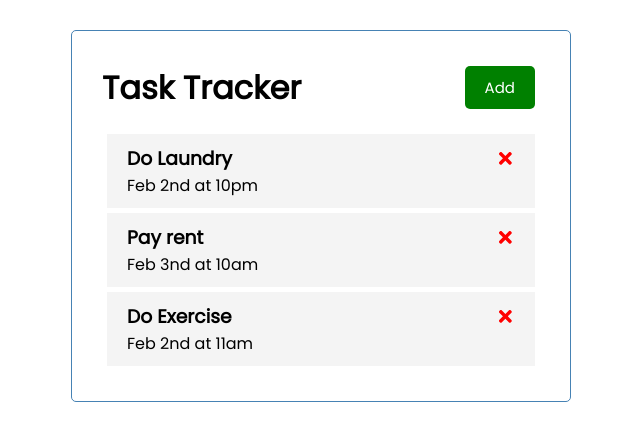
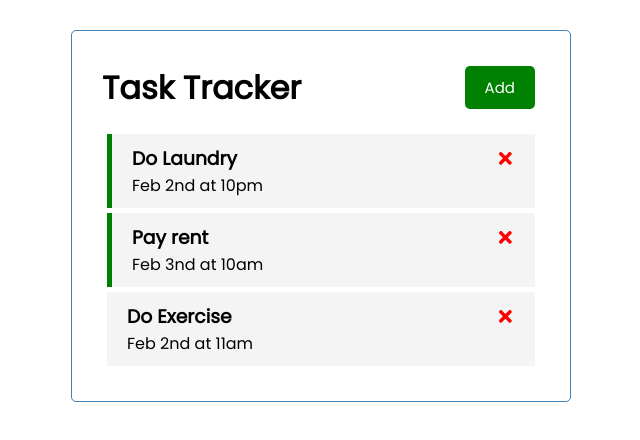
Before and after one commit to mushfiqur-anik/task-tracker, a React (Create React App) app: page / in a window 1280 px wide. Shown: the top 440 px of the page, without its empty margins (319-959 px from the left). Built offline with nearby package versions, Linux system fonts and the light colour scheme.

Commit message:
Added toggle feature

```diff
--- a/src/App.js
+++ b/src/App.js
@@ -1,8 +1,6 @@
 import {useState} from "react"
 import Header from     "./components/Header"
 import Tasks  from     "./components/Tasks"
-
-
 
 function App() {
 
@@ -33,12 +31,25 @@
     setTasks(tasks.filter((task) => task.id !== id))
   }
 
+  // toggleReminder function
+  const toggleReminder = (id) => {
+    setTasks(
+      tasks.map((task) => task.id === id?
+       {...task, reminder: !task.reminder} : task
+      )
+    )
+  }
+
   // Return ...
   return (
     <div className="container">
       <Header title="Task Tracker"/>
       {tasks.length > 0 ?
-       <Tasks tasks={tasks} onDelete={deleteTask}/>
+       <Tasks
+         tasks={tasks}
+         onDelete={deleteTask}
+         onToggle={toggleReminder}
+       />
        : "No more tasks left"}
     </div>
   );
--- a/src/components/Task.js
+++ b/src/components/Task.js
@@ -1,8 +1,9 @@
 import { FaTimes } from "react-icons/fa"
 
-const Task = ({task, onDelete}) => {
+const Task = ({task, onDelete, onToggle}) => {
     return (
-        <div className="task">
+        <div
+            className={`task  ${task.reminder? "reminder" : ""} `} onDoubleClick={() => onToggle(task.id)}>
             <h3> {task.text} {" "}
               <FaTimes
                 style={{ color: 'red', cursor: "pointer"}}
--- a/src/components/Tasks.js
+++ b/src/components/Tasks.js
@@ -1,10 +1,15 @@
 import Task from "./Task"
 
-const Tasks = ({tasks, onDelete}) => {
+const Tasks = ({tasks, onDelete, onToggle}) => {
     return (
         <>
          { tasks.map((task) => (
-             <Task key={task.id} task={task} onDelete={onDelete} />
+             <Task
+                 key={task.id}
+                 task={task}
+                 onDelete={onDelete}
+                 onToggle={onToggle}
+             />
          ))
          }
         </>
```
Also changed, not shown: 1 other file (tests, documents, lock files or other folders).
